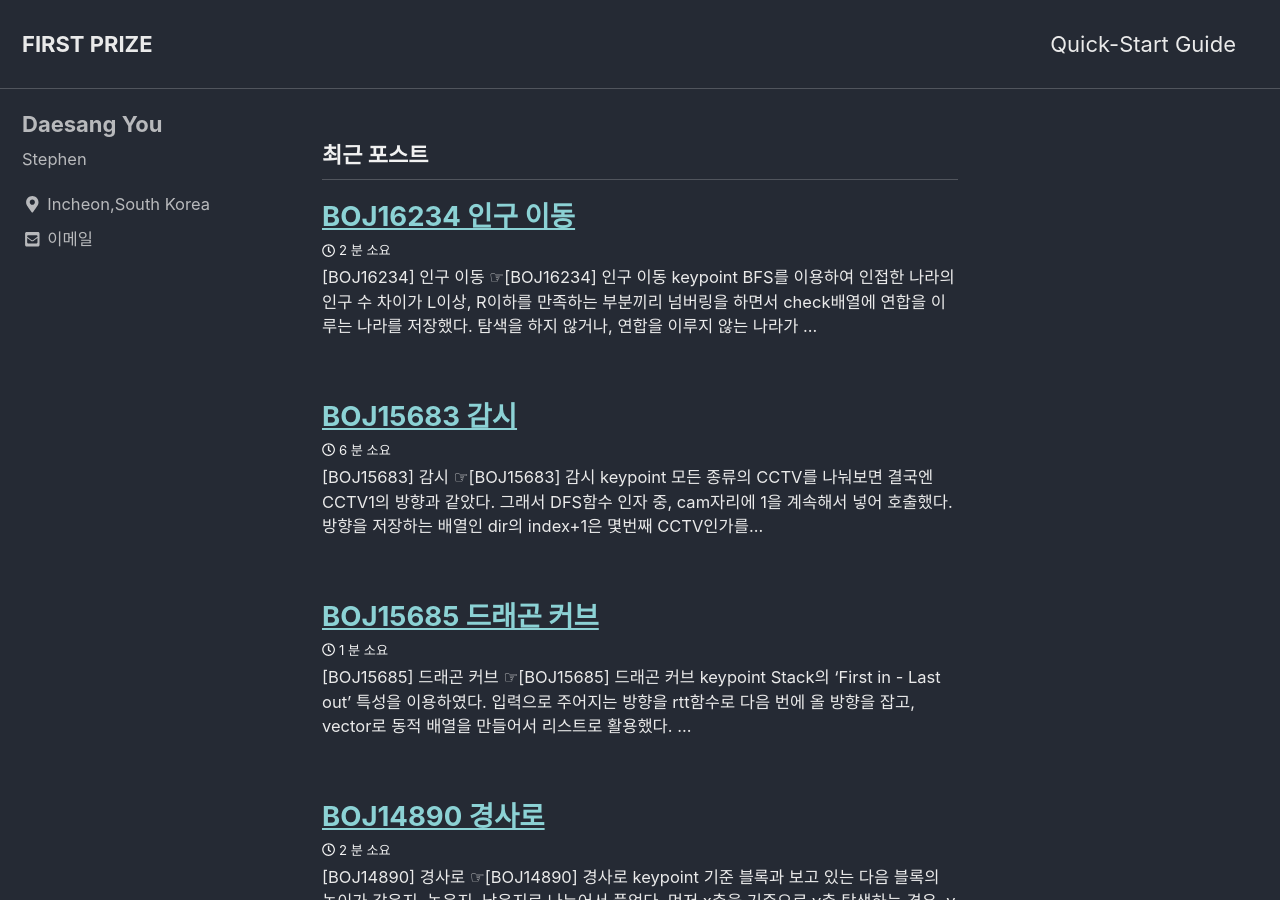
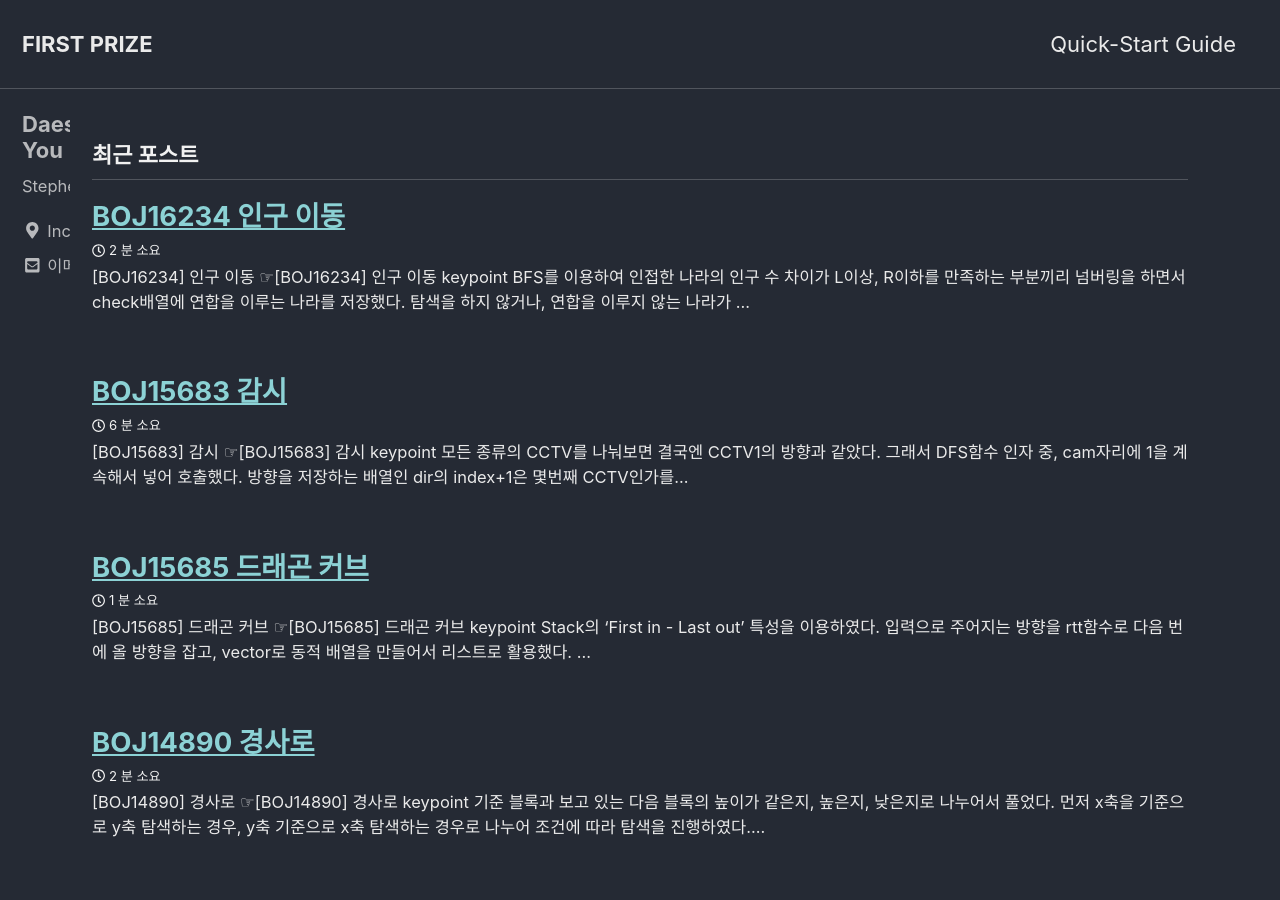
Before and after one commit to eotkd4791/eotkd4791.github.io, a Jekyll site: the page built from index.html, in a window 1280 px wide and 900 px high. Built offline with Jekyll 4.4.1, drawn with Linux system fonts in a browser that asks for light colours; cached includes are drawn as plain includes; the list of posts is cut into pages by our own code.

Commit message:
Update _variables.scss

```diff
--- a/_sass/minimal-mistakes/_variables.scss
+++ b/_sass/minimal-mistakes/_variables.scss
@@ -141,9 +141,9 @@ $x-large: 1280px !default;
    Grid
    ========================================================================== */
 
-$right-sidebar-width-narrow: 200px !default;
-$right-sidebar-width: 300px !default;
-$right-sidebar-width-wide: 400px !default;
+$right-sidebar-width-narrow: 50px !default;
+$right-sidebar-width: 70px !default;
+$right-sidebar-width-wide: 200px !default;
 
 /*
    Other
```
